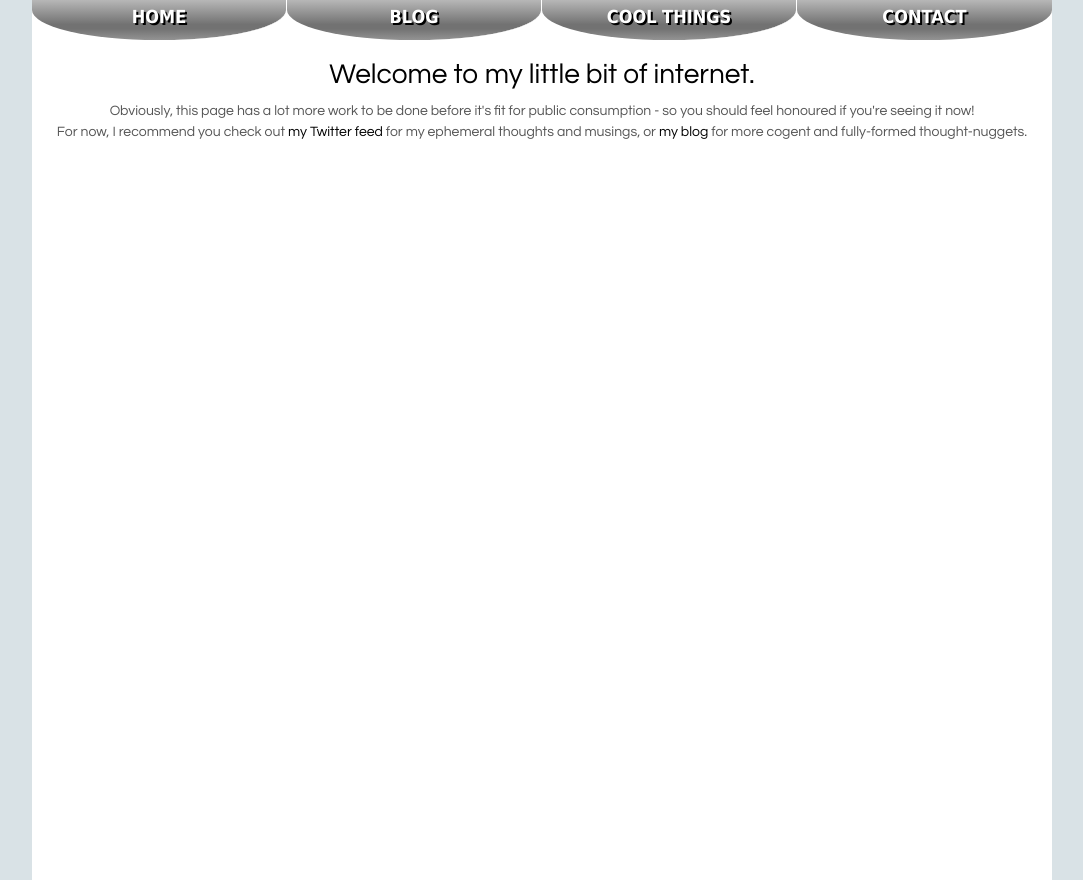
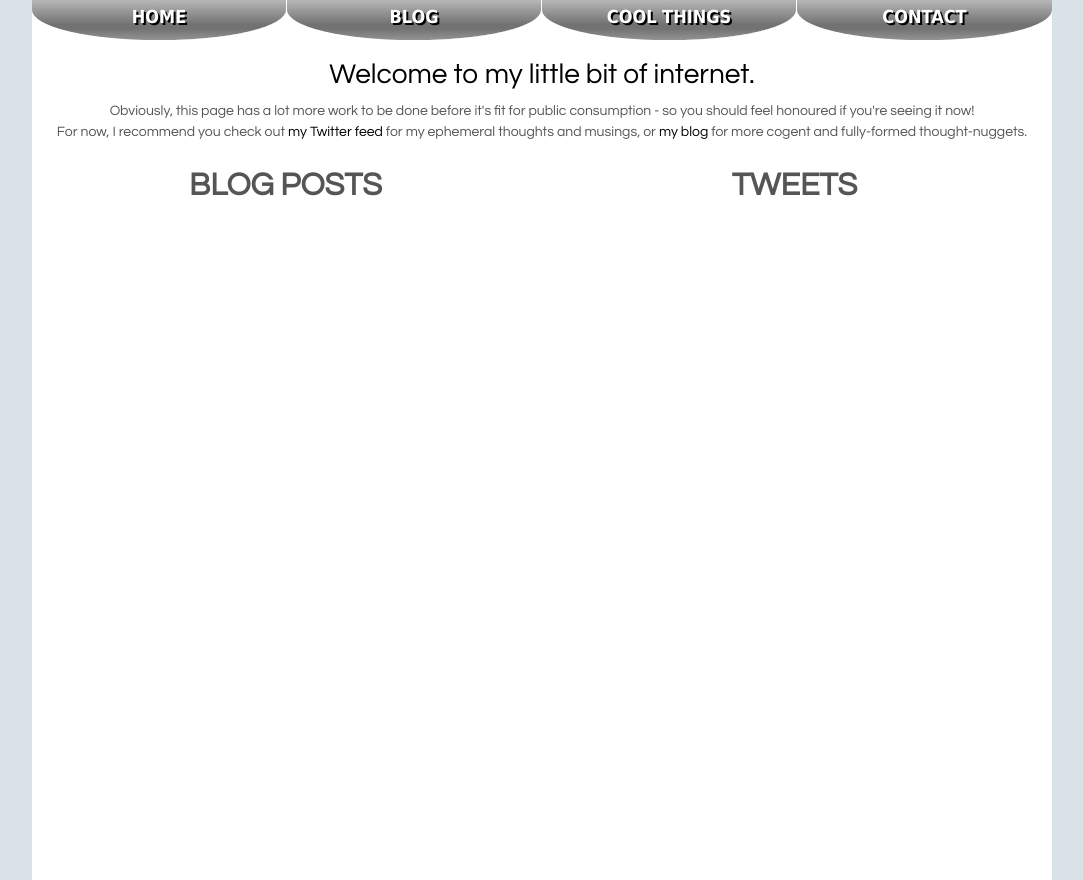
Before and after one commit to scubbo/scubbo.github.io, a plain HTML site: page index.html in a window 1280 px wide. Shown: the whole page, without its empty margins (98-1181 px from the left). Drawn offline with Linux system fonts and the light colour scheme; a script that the page names is missing.

Commit message:
unhid spamContainer

```diff
--- a/index.html
+++ b/index.html
@@ -38,7 +38,7 @@
       for more cogent and fully-formed thought-nuggets.
       </p>
 
-  	<div id="spamContainer" class="spamContainer clearfix" style="display:none;">
+  	<div id="spamContainer" class="spamContainer clearfix">
   		<div id="blogContainer" class="blogContainer">
   		  <h3 id="mainBlogTitle" class="mainBlogTitle mainTitle">Blog Posts</h3>
 
```
